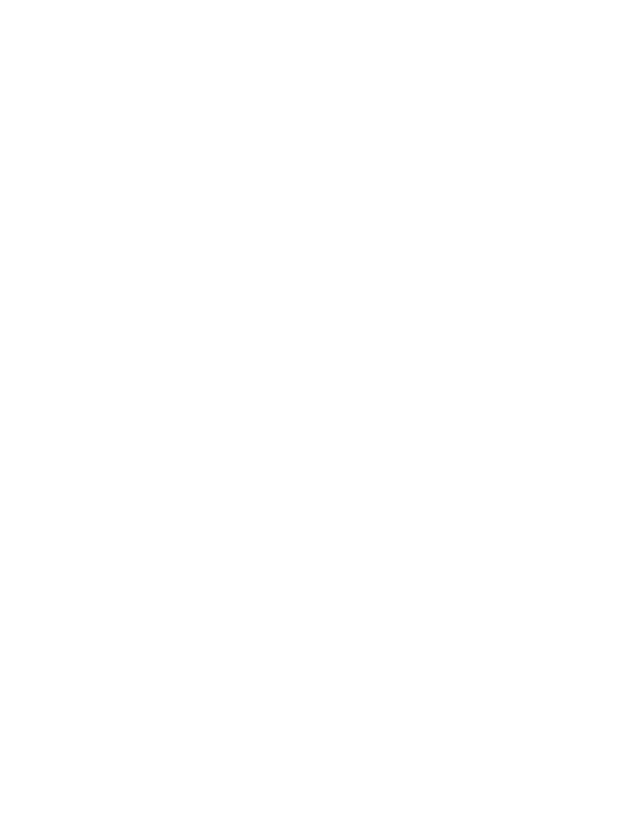
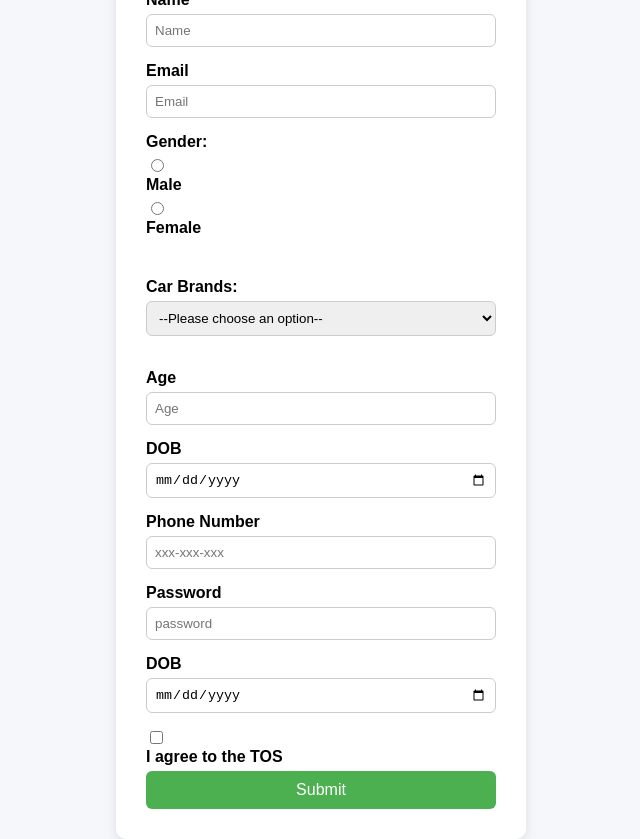
Before and after one commit to acciojob/signup-form-car-akashprajapati786, a website: page main.html in a window 1280 px wide. Shown: the whole page, without its empty margins (319-959 px from the left). Before the commit the page ends 800 px from the top, so only its background shows below. Drawn offline with Linux system fonts and the light colour scheme.

Commit message:
created a submission

```diff
--- a/main.html
+++ b/main.html
@@ -8,6 +8,49 @@
 
 <body>
 	<!-- the entire body must be written by student -->
+	<form method="post">
+		<label for="name">Name</label>
+		<input type="text" id="name" placeholder="Name" required>
+		<br>
+		<label for="Email">Email</label>
+		<input type="email" id="email" placeholder="Email" required>
+		<br>
+		<label>Gender:</label>
+	    <input type="radio" id="gender_m" name="gender" value="male" required>
+	    <label for="gender_m">Male</label>
+	    <input type="radio" id="gender_f" name="gender" value="female" required>
+	    <label for="gender_f">Female</label>
+	    <br><br>
+		<label for="cars">Car Brands:</label>
+	    <select id="cars" name="cars" required>
+	      <option value="">--Please choose an option--</option>
+	      <option value="Toyota">Toyota</option>
+	      <option value="Ford">Ford</option>
+	      <option value="BMW">BMW</option>
+	      <option value="Tesla">Tesla</option>
+	    </select>
+	    <br><br>
+		<label for="age">Age</label>
+		<input type="number" id="age" placeholder="Age" required>
+		<br>
+		<label for="dob">DOB</label>
+		<input type="date" id="dob" required>
+		<br>
+		<label for="phone">Phone Number</label>
+		<input type="tel" id="tel" placeholder="xxx-xxx-xxx">
+		<br>
+		<label for="password">Password</label>
+		<input type="password" id="password" placeholder="password" required>
+		<br>
+		<label for="dob">DOB</label>
+		<input type="date" id="dob" required>
+		<br>
+		<div>
+			<input type="checkbox" id="tos" required>
+			<label for="tos">I agree to the TOS</label>
+		</div>
+		<button type="submit">Submit</button>
+	</form>
     <script type="text/javascript" src="./script.js">
 </script>
 
--- a/styles.css
+++ b/styles.css
@@ -1,2 +1,72 @@
+body {
+  font-family: Arial, sans-serif;
+  background-color: #f5f7fa;
+  display: flex;
+  justify-content: center;
+  align-items: center;
+  height: 100vh;
+  margin: 0;
+}
 
-/* Your CSS Code here. */
+form {
+  background-color: #fff;
+  padding: 30px;
+  border-radius: 10px;
+  box-shadow: 0 4px 12px rgba(0, 0, 0, 0.1);
+  width: 350px;
+}
+
+label {
+  display: block;
+  margin-bottom: 5px;
+  font-weight: bold;
+}
+
+.inline-label {
+  display: inline;
+  font-weight: normal;
+  margin-right: 10px;
+}
+
+input[type="text"],
+input[type="email"],
+input[type="number"],
+input[type="date"],
+input[type="tel"],
+input[type="password"],
+select {
+  width: 100%;
+  padding: 8px;
+  margin-bottom: 15px;
+  border: 1px solid #ccc;
+  border-radius: 6px;
+  box-sizing: border-box;
+}
+
+input[type="radio"],
+input[type="checkbox"] {
+  margin-right: 5px;
+}
+
+.gender-group {
+  margin-bottom: 15px;
+}
+
+.tos-section {
+  margin-bottom: 15px;
+}
+
+button {
+  width: 100%;
+  padding: 10px;
+  background-color: #4CAF50;
+  color: white;
+  border: none;
+  border-radius: 6px;
+  font-size: 16px;
+  cursor: pointer;
+}
+
+button:hover {
+  background-color: #45a049;
+}
```
